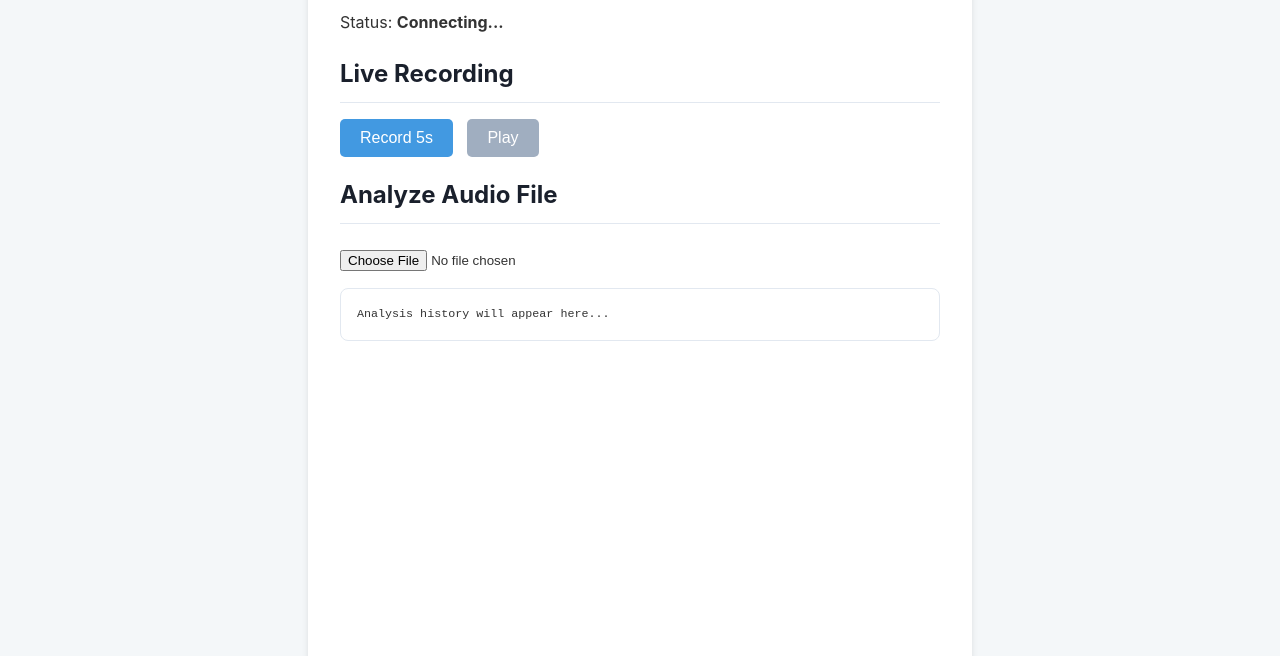
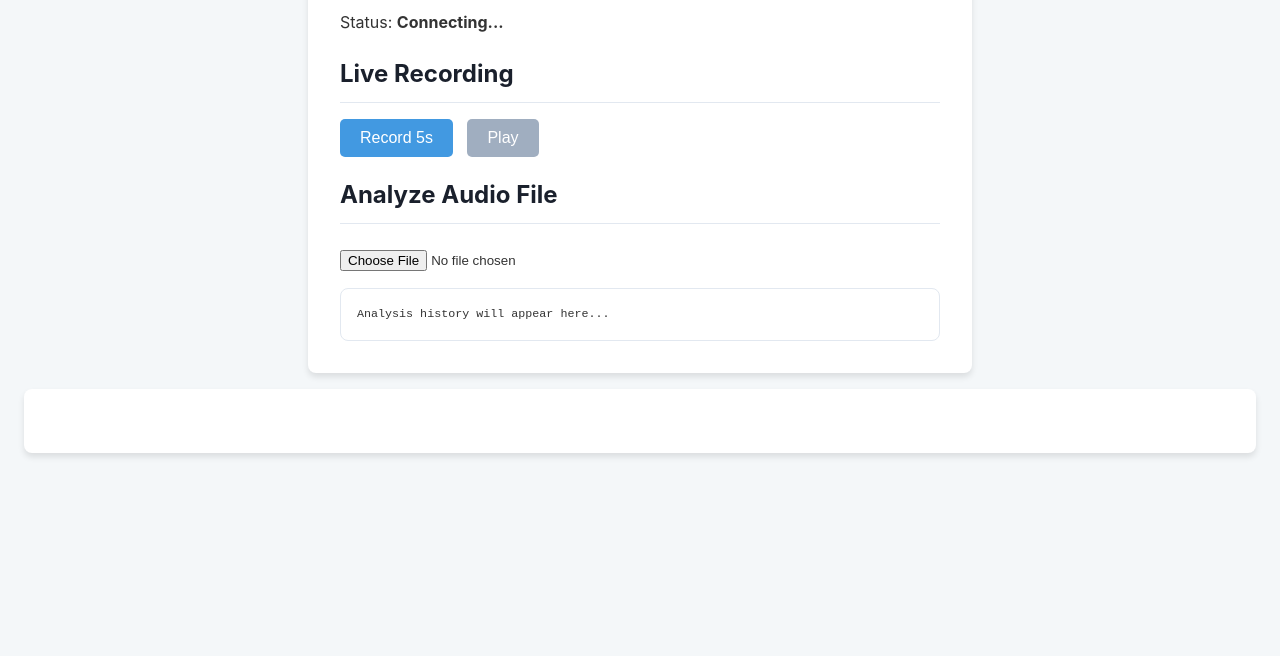
Before and after one commit to jwinn03/practice-dashboard-server, a website with bundled scripts: page src/index.html in a window 1280 px wide. Shown: the part 144-800 px from the top of the page. Built offline with nearby package versions, Linux system fonts and the light colour scheme; a script that the page names is missing.

Commit message:
Graph extends to full horizontal width of screen & allow re-selection of same audio file

```diff
--- a/src/index.html
+++ b/src/index.html
@@ -9,6 +9,13 @@
     <style>
         body { font-family: -apple-system, BlinkMacSystemFont, "Segoe UI", Roboto, Helvetica, Arial, sans-serif; background-color: #f4f7f9; padding: 1em; color: #333; line-height: 1.6; }
         .container { max-width: 600px; margin: 0 auto; background: #fff; padding: 2rem; border-radius: 8px; box-shadow: 0 4px 6px rgba(0,0,0,0.1); }
+        .full-width-container {
+            background: #fff;
+            padding: 2rem;
+            border-radius: 8px;
+            box-shadow: 0 4px 6px rgba(0,0,0,0.1);
+            margin-top: 1rem;
+        }
         h1, h2 { color: #1a202c; border-bottom: 1px solid #e2e8f0; padding-bottom: 0.5rem; margin-bottom: 1rem;}
         #status { font-weight: bold; }
         button { background-color: #4299e1; color: white; border: none; padding: 10px 20px; border-radius: 5px; cursor: pointer; font-size: 16px; margin-right: 10px; transition: background-color 0.2s; }
@@ -59,12 +66,17 @@
         <h2>Analyze Audio File</h2>
         <input type="file" id="fileInput" accept=".wav,.mp3">
         <div id="historyLog">Analysis history will appear here...</div>
+    </div>
+
+    <div class="full-width-container"></div>
         <div class="chart-container">
             <canvas id="accuracyChart"></canvas>
             <audio id="audioPlayer"></audio>
         </div>
+    </div>
+
+    <div class="container" style="margin-top: 1rem;">
         <button id="playPauseBtn" disabled>▶</button>
-
         <h2>Options</h2>
         <div>
             <label for="useCentsToggle">Display metric:</label>
--- a/src/script.js
+++ b/src/script.js
@@ -217,12 +217,11 @@ fileInput.onchange = (event) => {
         historyLog.innerHTML = 'Analyzing file...';
         //console.log(JSON.stringify(sortedFreqs, null, 2));
 
-
+        // audioContext sample rate is 384000, resulting in (384000 / 2048) ~= 187 samples per second regardless of uploaded file's original sample rate
         audioContext.decodeAudioData(e.target.result, (audioBuffer) => {
             const pcmData = audioBuffer.getChannelData(0);
             const sampleRate = audioBuffer.sampleRate;
             accuracyHistory = [];
-
             for (let i = 0; i < pcmData.length - ANALYSIS_BUFFER_SIZE; i += ANALYSIS_BUFFER_SIZE) {
                 const chunk = pcmData.slice(i, i + ANALYSIS_BUFFER_SIZE);
                 const result = analyzePitch(chunk, sampleRate);
@@ -239,7 +238,8 @@ fileInput.onchange = (event) => {
     };
     reader.readAsArrayBuffer(file);
 
-
+    // Allow re-selection of the same file
+    event.target.value = null;
 };
 
 
```
